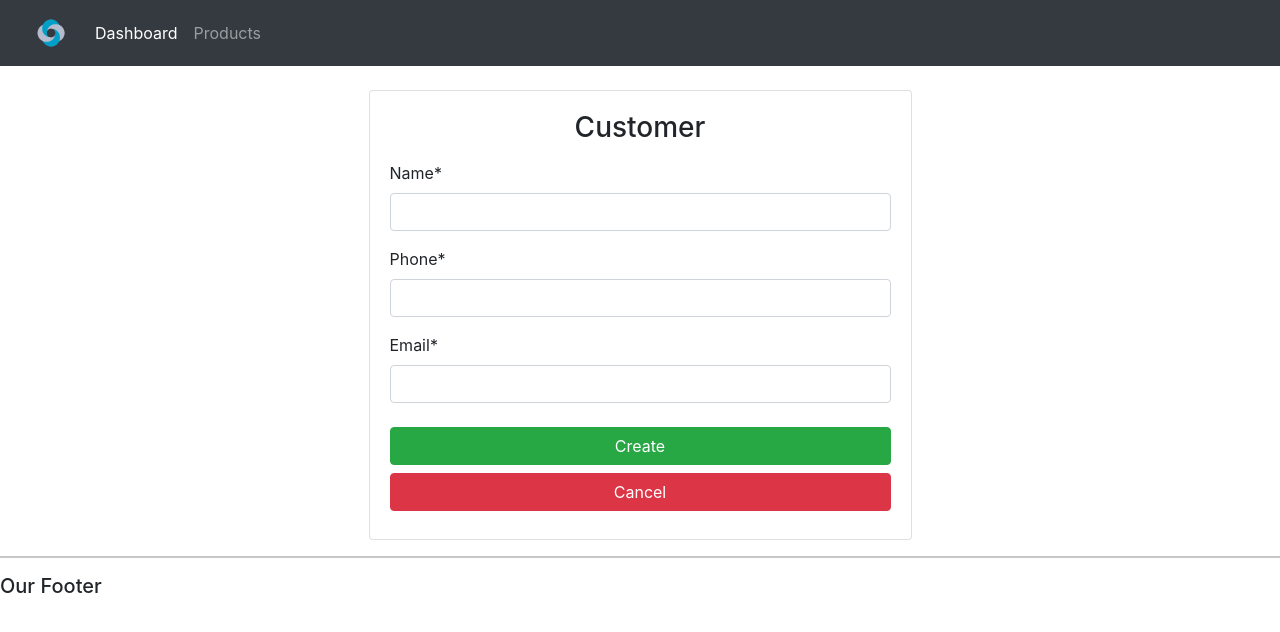
After one commit to tavoxr/crm_django, a Django app: page /customer/ in a window 1280 px wide. The commit adds this page. Shown: the top 632 px of the page. Run offline with Django 3.2, Linux system fonts and the light colour scheme; some libraries are stand-ins or nearby versions.

Commit message:
customerForm

```diff
--- a/accounts/forms.py
+++ b/accounts/forms.py
@@ -1,4 +1,5 @@
 from django.forms import ModelForm
+from django import forms
 from .models import *
 
 
@@ -7,3 +8,10 @@ class OrderForm(ModelForm):
     class Meta:
         model = Order
         fields= '__all__'
+
+    # customer = forms.CharField(widget= forms.TextInput(attrs={'class':'form-control'}))
+
+class CustomerForm(ModelForm):
+    class Meta:
+        model = Customer
+        fields = '__all__'
--- a/accounts/models.py
+++ b/accounts/models.py
@@ -9,7 +9,7 @@ class Customer(models.Model):
     date_created = models.DateTimeField(auto_now_add  = True)
 
     def __str__(self):
-        return f'{self.id} {self.name} {self.email}'
+        return f'{self.name}'
 
 class Tag(models.Model):
     name = models.CharField(max_length=100, null=True, blank=True)
@@ -28,7 +28,7 @@ class Product(models.Model):
     tag = models.ManyToManyField(Tag)
 
     def __str__(self):
-        return f'{self.name} {self.price} '
+        return f'{self.name} '
 
 class Order(models.Model):
 
--- a/accounts/templates/accounts/customer.html
+++ b/accounts/templates/accounts/customer.html
@@ -7,7 +7,7 @@
 			<h5>{{customer.name}}</h5>
 			<hr>
 			<a class="btn btn-outline-info  btn-sm btn-block mb-2" href="">Update Customer</a>
-			<a class="btn btn-outline-danger  btn-sm btn-block" href="">Delete Customer</a>
+			<a class="btn btn-outline-success  btn-sm btn-block" href="">Place Order</a>
 
 		</div>
 	</div>
@@ -51,7 +51,7 @@
 		<div class="card card-body">
         <div class="table-responsive">
 
-			<table class="table">
+			<table class="table table-hover">
 				<thead>
 				<tr class="table-info">
 					<th>Product</th>
--- /dev/null
+++ b/accounts/templates/accounts/customerForm.html
@@ -0,0 +1,46 @@
+{% extends 'accounts/main.html'  %}
+
+{% load crispy_forms_tags %}
+
+{% block content %}
+
+<div class="row mt-4">
+    <div class="col-12 col-md-8 col-lg-6 mx-auto">
+        <div class="card card-body">
+<h3 class="text-center mb-3">Customer</h3>
+<form method="POST">
+    {% csrf_token %}
+
+    {{form|crispy}}
+
+
+        <div class="mt-4 mb-2">
+            <input type="submit" class="btn btn-success btn-block"  name="submit" value="{{option}}"/>
+
+        </div>
+        <div class="mb-2">
+            <a class="btn btn-danger btn-block" style="color: #fff;">Cancel</a>
+        </div>
+
+
+
+</form>
+        </div>
+
+    </div>
+
+</div>
+
+
+
+
+
+
+
+
+
+
+
+
+
+{% endblock  %}
--- a/accounts/templates/accounts/main.html
+++ b/accounts/templates/accounts/main.html
@@ -9,6 +9,8 @@
     <!--Bootstrap CDN-->
     <link href="https://cdn.jsdelivr.net/npm/bootstrap@5.0.0-beta1/dist/css/bootstrap.min.css" rel="stylesheet" integrity="sha384-giJF6kkoqNQ00vy+HMDP7azOuL0xtbfIcaT9wjKHr8RbDVddVHyTfAAsrekwKmP1" crossorigin="anonymous">
     <link rel="stylesheet" href="{% static '/css/main.css' %}" />
+
+    <link rel="stylesheet" href="https://stackpath.bootstrapcdn.com/bootstrap/4.1.3/css/bootstrap.min.css" integrity="sha384-MCw98/SFnGE8fJT3GXwEOngsV7Zt27NXFoaoApmYm81iuXoPkFOJwJ8ERdknLPMO" crossorigin="anonymous">
     <!--fontawesome-->
     <script src="https://kit.fontawesome.com/139cea1352.js" crossorigin="anonymous"></script>
 </head>
@@ -33,6 +35,6 @@
 
 <!--Bootstrap js CDN-->
 <script src="https://cdn.jsdelivr.net/npm/bootstrap@5.0.0-beta1/dist/js/bootstrap.bundle.min.js" integrity="sha384-ygbV9kiqUc6oa4msXn9868pTtWMgiQaeYH7/t7LECLbyPA2x65Kgf80OJFdroafW" crossorigin="anonymous"></script>
-
+<script src="https://stackpath.bootstrapcdn.com/bootstrap/4.1.3/js/bootstrap.min.js" integrity="sha384-ChfqqxuZUCnJSK3+MXmPNIyE6ZbWh2IMqE241rYiqJxyMiZ6OW/JmZQ5stwEULTy" crossorigin="anonymous"></script>
 </body>
 </html>
--- a/accounts/templates/accounts/status.html
+++ b/accounts/templates/accounts/status.html
@@ -1,4 +1,4 @@
-<div class="row mb-3">
+<div class="row my-3">
     <div class="col-12 col-md-4">
 
         <div class="card text-center mb-3" id="total-orders">
--- a/accounts/urls.py
+++ b/accounts/urls.py
@@ -6,6 +6,7 @@ urlpatterns=[
     path('', views.home, name="home"),
     path('products/', views.products, name="products"),
     path('customer/<int:pk>/', views.customer, name="customer"),
+    path('customer/', views.createCustomer, name= 'createCustomer'),
     path('orders/', views.createOrder, name="orders"),
     path('orders/<int:pk>/', views.updateOrder, name='updateOrder'),
     path('ordersDelete/<int:pk>', views.deleteOrder, name="deleteOrder")
--- a/accounts/views.py
+++ b/accounts/views.py
@@ -48,7 +48,8 @@ def customer(request,pk):
 def createOrder(request):
     form = OrderForm()
     context = {
-        'form': form
+        'form': form,
+        'option': 'Create'
     }
     if request.method == "POST":
         print('request.POST', request.POST)
@@ -67,7 +68,8 @@ def updateOrder(request,pk):
     order =  Order.objects.get(id=pk)
     form = OrderForm(instance = order)
     context={
-        'form': form
+        'form': form,
+        'option': 'Edit'
     }
     if request.method == 'POST':
         form = OrderForm(request.POST, instance= order)
@@ -90,3 +92,20 @@ def deleteOrder(request,pk):
         return redirect('home')
 
     return render(request, 'accounts/delete.html', context)
+
+
+
+def createCustomer(request):
+    form = CustomerForm()
+    context = {
+        'form': form,
+        'option': 'Create'
+    }
+
+    if request.method == 'POST':
+        form = CustomerForm(request.POST)
+        if form.is_valid():
+            form.save()
+            return redirect('home')
+
+    return render(request, 'accounts/customerForm.html', context)
--- a/app/settings.py
+++ b/app/settings.py
@@ -39,9 +39,12 @@ INSTALLED_APPS = [
     'django.contrib.messages',
     'django.contrib.staticfiles',
 
-    'accounts'
+    'accounts',
+    'crispy_forms'
 
 ]
+
+CRISPY_TEMPLATE_PACK= 'bootstrap4'
 
 MIDDLEWARE = [
     'django.middleware.security.SecurityMiddleware',
```
Also changed, not shown: accounts/templates/accounts/dashboard.html (+11 -7 lines), accounts/templates/accounts/orderForm.html (+23 -6 lines).
